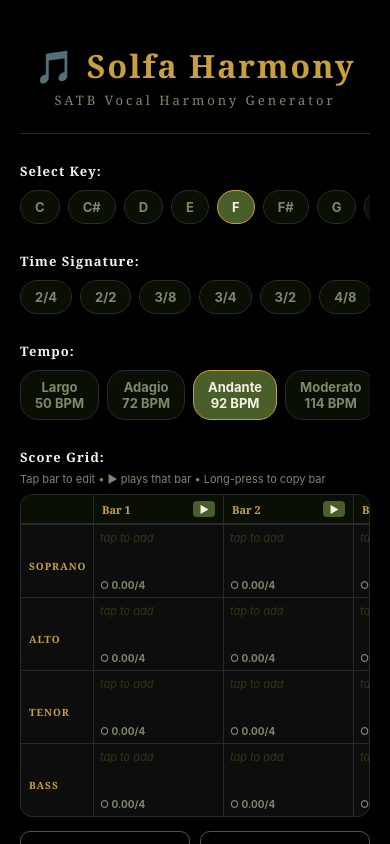
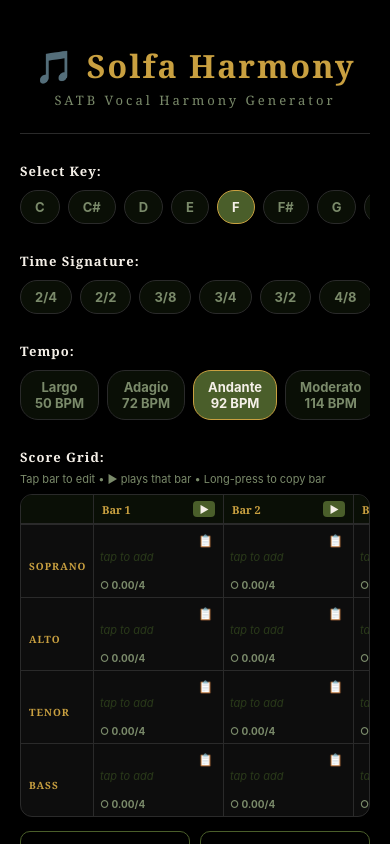
Before and after one commit to BlessingOkpes/solfa-app, a React Native app in the folder frontend/: screen / in a window 390 px wide. Built offline with nearby package versions, Linux system fonts and the light colour scheme.

Commit message:
Add visible copy button icon to bar cells

```diff
--- a/frontend/App.js
+++ b/frontend/App.js
@@ -596,11 +596,14 @@ function addEntry(vi, bi, entry) {
                     if (isOver) { counterColor = C.error; counterIcon = '❌'; }
 
                     return (
+                     <View key={bi} style={[styles.barCell, isActive && styles.barCellActive]}>
+                        <TouchableOpacity onPress={() => copyBar(vi, bi)} style={styles.barCopyBtn}>
+                          <Text style={styles.barCopyBtnText}>📋</Text>
+                        </TouchableOpacity>
                         <TouchableOpacity
-                        key={bi}
-                        style={[styles.barCell, isActive && styles.barCellActive]}
                           onPress={() => handleCellTap(vi, bi)}
                           onLongPress={() => handleCellLongPress(vi, bi)}
+                          style={{ flex: 1 }}
                         >
                           <View style={styles.barCellNotes}>
                             {barEntries.length === 0 && !isActive ? (
@@ -627,6 +630,7 @@ function addEntry(vi, bi, entry) {
                             {counterIcon} {beats.toFixed(2)}/{required}
                           </Text>
                         </TouchableOpacity>
+                      </View>
                     );
                   })}
                 </View>
@@ -934,6 +938,8 @@ const styles = StyleSheet.create({
   voiceRow: { flexDirection: 'row', borderTopWidth: 1, borderTopColor: C.border },
   voiceLabel: { color: C.secondary, fontWeight: 'bold', fontSize: 10, paddingTop: 10, letterSpacing: 1, fontFamily: 'Georgia' },
   barCell: { width: 130, minHeight: 72, padding: 6, borderLeftWidth: 1, borderLeftColor: C.border, justifyContent: 'space-between' },
+  barCopyBtn: { alignSelf: 'flex-end', paddingHorizontal: 4, paddingVertical: 2 },
+  barCopyBtnText: { fontSize: 12 },
   barCellActive: { backgroundColor: 'rgba(74,94,42,0.25)', borderLeftColor: C.secondary, borderLeftWidth: 2 },
   barCellNotes: { flexDirection: 'row', flexWrap: 'wrap', gap: 3, flex: 1, alignItems: 'center' },
   emptyBarText: { color: '#2a3a1a', fontSize: 11, fontStyle: 'italic' },
```
Lines whose indentation alone changed are shown as unchanged.
